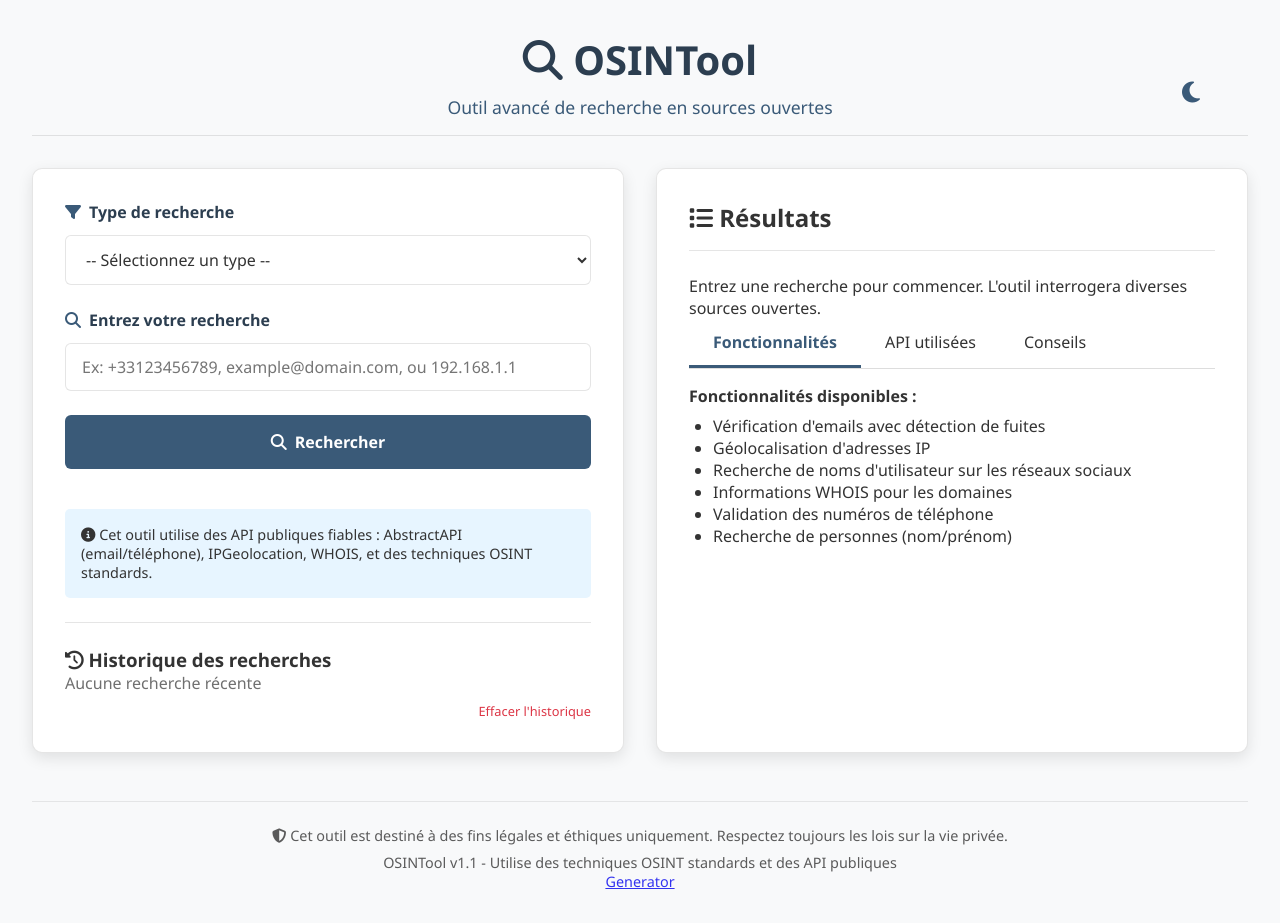
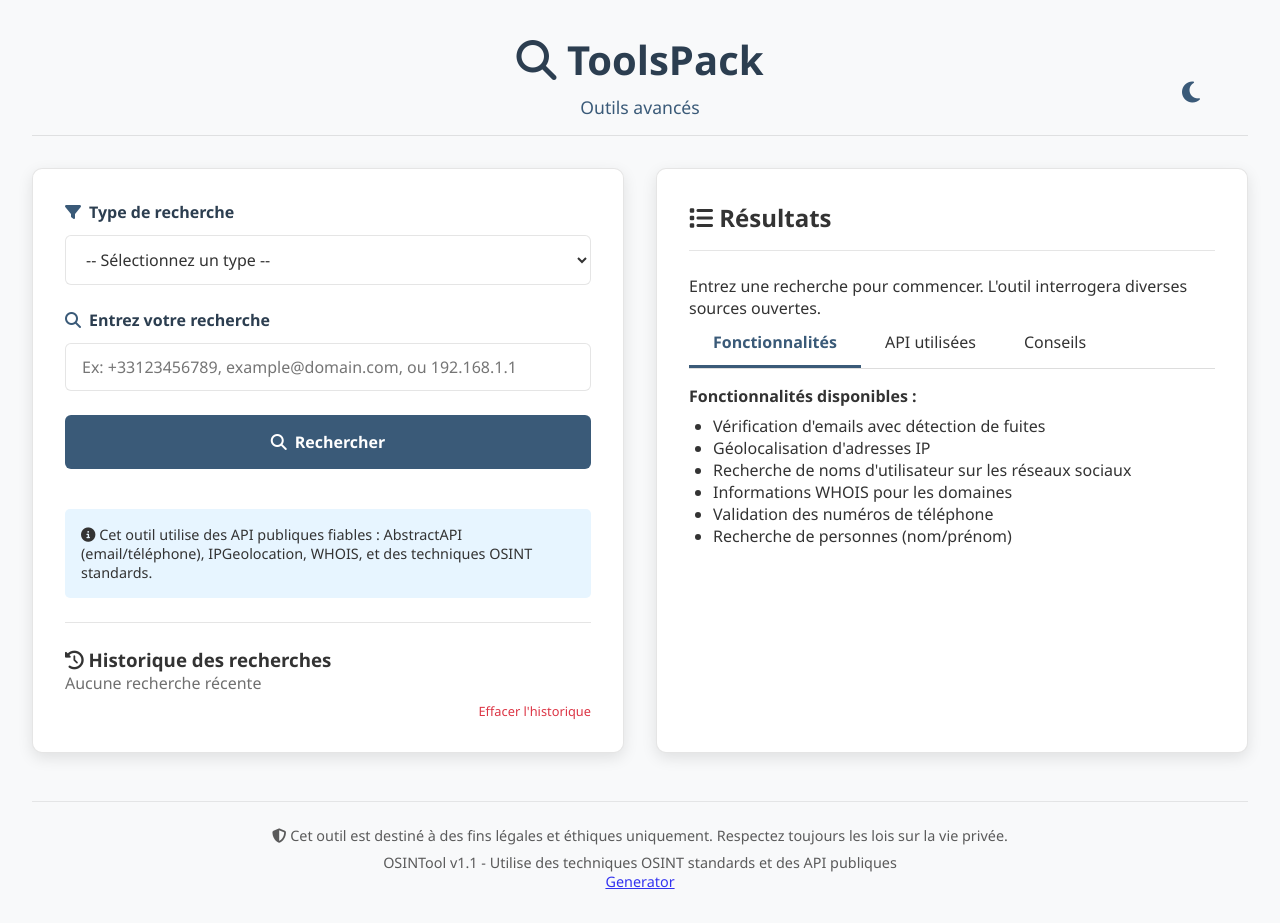
Before and after one commit to Syloww/osintools, a plain HTML site: page index.html in a window 1280 px wide. Drawn offline with nearby package versions, Linux system fonts and the light colour scheme.

Commit message:
Update index.html

```diff
--- a/index.html
+++ b/index.html
@@ -4,7 +4,7 @@
 <head>
     <meta charset="UTF-8">
     <meta name="viewport" content="width=device-width, initial-scale=1.0">
-    <title>OSINTool</title>
+    <title>ToolsPack</title>
     <!-- Font Awesome pour les icônes -->
     <link rel="stylesheet" href="https://cdnjs.cloudflare.com/ajax/libs/font-awesome/6.4.2/css/all.min.css" />
     <!-- Open Graph / Facebook -->
@@ -33,8 +33,8 @@
 <body>
     <div class="container">
         <header>
-            <h1><i class="fas fa-search"></i> OSINTool</h1>
-            <p class="subtitle">Outil avancé de recherche en sources ouvertes</p>
+            <h1><i class="fas fa-search"></i> ToolsPack</h1>
+            <p class="subtitle">Outils avancés</p>
             <button class="theme-toggle" id="themeToggle">
                 <i class="fas fa-moon" id="themeIcon"></i>
             </button>
```
